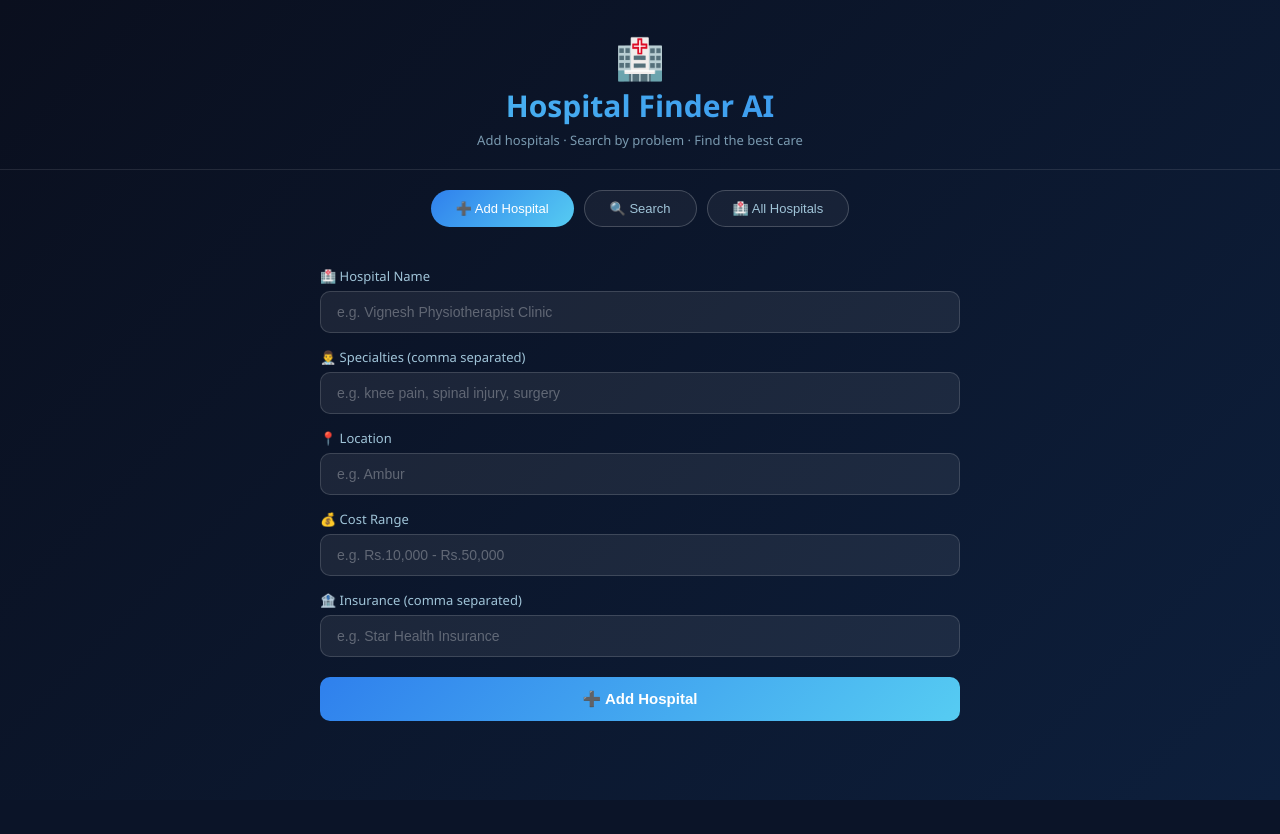
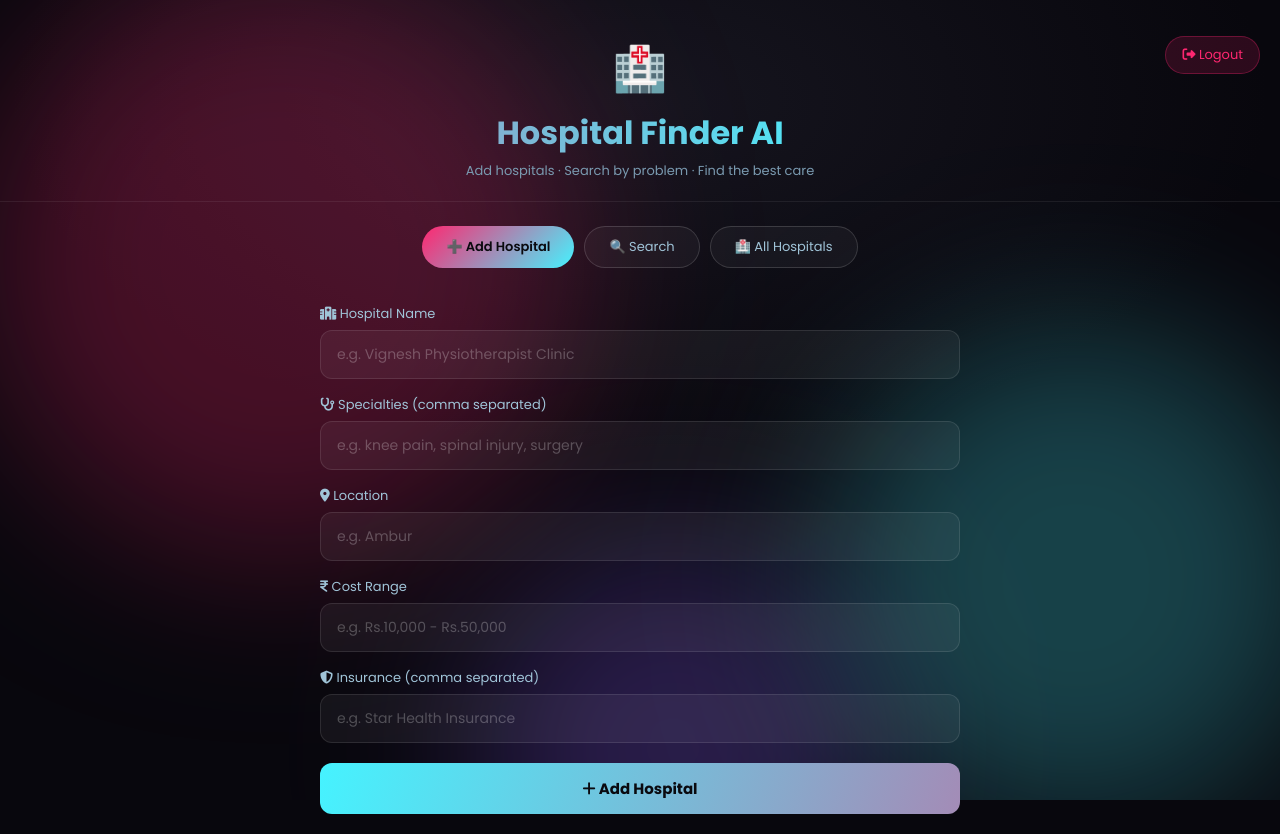
Before and after one commit to sanjaysandy533-dev/hospital-finder-ai, a Flask app: page / in a window 1280 px wide. Before the commit the page ends 800 px from the top, so only its background shows below. Run offline with Flask 3, Linux system fonts and the light colour scheme; the visitor is signed in with stand-in values (Sample User, id 1).

Commit message:
update the index.html

```diff
--- a/templates/index.html
+++ b/templates/index.html
@@ -4,54 +4,121 @@
     <meta charset="UTF-8">
     <meta name="viewport" content="width=device-width, initial-scale=1.0">
     <title>Hospital Finder AI</title>
+    <link rel="stylesheet" href="https://cdnjs.cloudflare.com/ajax/libs/font-awesome/6.5.2/css/all.min.css">
     <style>
-        * { margin: 0; padding: 0; box-sizing: border-box; }
+        @import url('https://fonts.googleapis.com/css2?family=Poppins:wght@300;400;500;600;700&display=swap');
+
+        * { margin: 0; padding: 0; box-sizing: border-box; font-family: "Poppins", sans-serif; }
+
         body {
-            font-family: 'Segoe UI', sans-serif;
-            background: linear-gradient(135deg, #0a0f1e, #0d1f3c);
             min-height: 100vh;
+            background: radial-gradient(70% 60% at 50% 12%, #16151f 0%, #08070d 70%), #08070d;
             color: white;
+            overflow-x: hidden;
         }
+
+        /* Aurora background blobs */
+        .aurora {
+            position: fixed;
+            top: 0; left: 0;
+            width: 100%; height: 100%;
+            pointer-events: none;
+            z-index: 0;
+            overflow: hidden;
+        }
+        .blob {
+            position: absolute;
+            border-radius: 50%;
+            mix-blend-mode: screen;
+            filter: blur(80px);
+            opacity: 0.25;
+        }
+        .blob-1 { width: 600px; height: 600px; background: #ff2770; top: -100px; left: -100px; animation: drift1 14s ease-in-out infinite; }
+        .blob-2 { width: 500px; height: 500px; background: #45f3ff; top: 50%; right: -100px; animation: drift2 17s ease-in-out infinite; }
+        .blob-3 { width: 400px; height: 400px; background: #8a5cff; bottom: -100px; left: 40%; animation: drift3 12s ease-in-out infinite; }
+
+        @keyframes drift1 { 0%,100%{transform:translate(0,0)} 50%{transform:translate(80px,60px)} }
+        @keyframes drift2 { 0%,100%{transform:translate(0,0)} 50%{transform:translate(-60px,-80px)} }
+        @keyframes drift3 { 0%,100%{transform:translate(0,0)} 50%{transform:translate(-40px,50px)} }
+
+        /* Header */
         .header {
+            position: relative;
+            z-index: 1;
             text-align: center;
-            padding: 30px 20px 20px;
-            border-bottom: 1px solid rgba(255,255,255,0.1);
+            padding: 36px 20px 20px;
+            border-bottom: 1px solid rgba(255,255,255,0.07);
         }
+        .header-icon { font-size: 44px; margin-bottom: 8px; }
         .header h1 {
-            font-size: 30px;
-            background: linear-gradient(90deg, #56ccf2, #2f80ed);
+            font-size: 32px;
+            font-weight: 700;
+            background: linear-gradient(90deg, #45f3ff, #ff2770, #45f3ff);
+            background-size: 200%;
             -webkit-background-clip: text;
             -webkit-text-fill-color: transparent;
+            animation: shimmer 4s linear infinite;
         }
-        .header p { color: #7a9ab0; font-size: 13px; margin-top: 5px; }
+        @keyframes shimmer { 0%{background-position:0%} 100%{background-position:200%} }
+        .header p { color: #7a9ab0; font-size: 13px; margin-top: 4px; }
+        .logout-btn {
+            position: absolute;
+            right: 20px; top: 36px;
+            background: rgba(255,39,112,0.15);
+            border: 1px solid rgba(255,39,112,0.3);
+            color: #ff2770;
+            padding: 8px 16px;
+            border-radius: 20px;
+            cursor: pointer;
+            font-size: 13px;
+            text-decoration: none;
+            transition: all 0.3s;
+        }
+        .logout-btn:hover { background: rgba(255,39,112,0.3); }
+
+        /* Tabs */
         .tabs {
+            position: relative;
+            z-index: 1;
             display: flex;
             justify-content: center;
             gap: 10px;
-            padding: 20px;
+            padding: 24px 20px 16px;
         }
         .tab {
-            padding: 10px 25px;
+            padding: 10px 24px;
             border-radius: 25px;
-            border: 1px solid rgba(255,255,255,0.2);
-            background: rgba(255,255,255,0.05);
+            border: 1px solid rgba(255,255,255,0.15);
+            background: rgba(255,255,255,0.04);
             color: #a0c4d8;
             cursor: pointer;
             font-size: 13px;
+            font-family: "Poppins", sans-serif;
+            transition: all 0.3s;
         }
         .tab.active {
-            background: linear-gradient(135deg, #2f80ed, #56ccf2);
-            color: white;
+            background: linear-gradient(135deg, #ff2770, #45f3ff);
+            color: #0a0a0f;
             border: none;
+            font-weight: 600;
         }
+        .tab:hover:not(.active) { border-color: #45f3ff; color: #45f3ff; }
+
+        /* Container */
         .container {
+            position: relative;
+            z-index: 1;
             max-width: 680px;
             margin: 0 auto;
             padding: 20px;
         }
+
+        /* Pages */
         .page { display: none; }
         .page.active { display: block; }
-        .form-group { margin-bottom: 15px; }
+
+        /* Form Groups */
+        .form-group { margin-bottom: 16px; }
         .form-group label {
             display: block;
             font-size: 13px;
@@ -60,46 +127,74 @@
         }
         .form-group input {
             width: 100%;
-            padding: 12px 16px;
-            border-radius: 10px;
-            border: 1px solid rgba(255,255,255,0.15);
-            background: rgba(255,255,255,0.07);
+            padding: 13px 16px;
+            border-radius: 12px;
+            border: 1.5px solid rgba(255,255,255,0.1);
+            background: rgba(255,255,255,0.05);
             color: white;
             font-size: 14px;
+            font-family: "Poppins", sans-serif;
             outline: none;
+            transition: all 0.3s;
         }
-        .form-group input::placeholder { color: rgba(255,255,255,0.3); }
+        .form-group input:focus {
+            border-color: #45f3ff;
+            background: rgba(69,243,255,0.06);
+            box-shadow: 0 0 0 3px rgba(69,243,255,0.12), 0 0 24px rgba(69,243,255,0.15);
+        }
+        .form-group input::placeholder { color: rgba(255,255,255,0.25); }
+
+        /* Button */
         .btn {
             width: 100%;
-            padding: 13px;
-            border-radius: 10px;
+            padding: 14px;
+            border-radius: 12px;
             border: none;
-            background: linear-gradient(135deg, #2f80ed, #56ccf2);
-            color: white;
+            background: linear-gradient(110deg, #45f3ff, #ff2770);
+            background-size: 200%;
+            background-position: 0%;
+            color: #0a0a0f;
             font-size: 15px;
-            font-weight: bold;
+            font-weight: 700;
+            font-family: "Poppins", sans-serif;
             cursor: pointer;
-            margin-top: 5px;
+            transition: all 0.4s;
+            margin-top: 4px;
         }
+        .btn:hover {
+            background-position: 100%;
+            box-shadow: 0 0 20px rgba(69,243,255,0.4), 0 0 40px rgba(255,39,112,0.3);
+            transform: translateY(-1px);
+        }
+
+        /* Cards */
         .card {
-            background: rgba(255,255,255,0.07);
-            border: 1px solid rgba(255,255,255,0.12);
-            border-radius: 16px;
-            padding: 18px;
+            background: rgba(255,255,255,0.04);
+            border: 1px solid rgba(255,255,255,0.1);
+            border-radius: 18px;
+            padding: 20px;
             margin-bottom: 14px;
+            backdrop-filter: blur(10px);
+            transition: all 0.3s;
             animation: fadeUp 0.4s ease;
         }
+        .card:hover {
+            border-color: rgba(69,243,255,0.3);
+            box-shadow: 0 0 20px rgba(69,243,255,0.1);
+            transform: translateY(-2px);
+        }
         @keyframes fadeUp {
-            from { opacity: 0; transform: translateY(10px); }
+            from { opacity: 0; transform: translateY(12px); }
             to { opacity: 1; transform: translateY(0); }
         }
-        .card h3 { color: #56ccf2; font-size: 16px; margin-bottom: 5px; }
+        .card h3 { color: #45f3ff; font-size: 16px; margin-bottom: 5px; }
         .card p { font-size: 13px; color: #ccc; margin: 4px 0; }
+
         .badge {
             display: inline-block;
-            background: rgba(86,204,242,0.1);
-            border: 1px solid rgba(86,204,242,0.2);
-            color: #56ccf2;
+            background: rgba(69,243,255,0.1);
+            border: 1px solid rgba(69,243,255,0.2);
+            color: #45f3ff;
             border-radius: 20px;
             padding: 3px 10px;
             font-size: 12px;
@@ -117,65 +212,93 @@
         }
         .cost {
             display: inline-block;
-            background: rgba(47,128,237,0.2);
-            color: #56ccf2;
+            background: rgba(255,39,112,0.15);
+            border: 1px solid rgba(255,39,112,0.2);
+            color: #ff6b9d;
             border-radius: 8px;
             padding: 4px 12px;
             font-size: 13px;
             margin: 8px 0;
         }
+        .id-badge {
+            display: inline-block;
+            background: rgba(255,255,255,0.08);
+            color: #aaa;
+            border-radius: 6px;
+            padding: 2px 8px;
+            font-size: 11px;
+            margin-bottom: 6px;
+        }
         .delete-btn {
             float: right;
-            background: rgba(235,87,87,0.2);
+            background: rgba(235,87,87,0.15);
             border: 1px solid rgba(235,87,87,0.3);
             color: #eb5757;
             border-radius: 8px;
             padding: 4px 12px;
             cursor: pointer;
             font-size: 12px;
+            font-family: "Poppins", sans-serif;
+            transition: all 0.3s;
         }
+        .delete-btn:hover { background: rgba(235,87,87,0.3); }
+
+        /* Messages */
         .message {
             padding: 12px 16px;
-            border-radius: 10px;
+            border-radius: 12px;
             margin-bottom: 14px;
             font-size: 13px;
             display: none;
         }
         .success {
-            background: rgba(39,174,96,0.2);
+            background: rgba(39,174,96,0.15);
             border: 1px solid rgba(39,174,96,0.3);
             color: #6fcf97;
         }
-        .error {
-            background: rgba(235,87,87,0.2);
+        .error-msg {
+            background: rgba(235,87,87,0.15);
             border: 1px solid rgba(235,87,87,0.3);
             color: #eb5757;
         }
         .empty {
             text-align: center;
             color: #7a9ab0;
-            padding: 30px;
+            padding: 40px;
             font-size: 14px;
         }
-        .id-badge {
-            display: inline-block;
-            background: rgba(255,255,255,0.1);
-            color: #aaa;
-            border-radius: 6px;
-            padding: 2px 8px;
-            font-size: 11px;
-            margin-bottom: 6px;
+
+        /* Section title */
+        .section-title {
+            font-size: 13px;
+            color: #a0c4d8;
+            margin-bottom: 14px;
+            display: flex;
+            align-items: center;
+            gap: 8px;
         }
     </style>
 </head>
 <body>
 
+<!-- Aurora Background -->
+<div class="aurora">
+    <div class="blob blob-1"></div>
+    <div class="blob blob-2"></div>
+    <div class="blob blob-3"></div>
+</div>
+
+<!-- Header -->
 <div class="header">
-    <div style="font-size:40px">🏥</div>
+    <div class="header-icon">🏥</div>
     <h1>Hospital Finder AI</h1>
     <p>Add hospitals · Search by problem · Find the best care</p>
+    <a href="/logout" class="logout-btn">
+        <i class="fa-solid fa-right-from-bracket"></i> Logout
+    </a>
 </div>
 
+<!-- Tabs -->
 <div class="tabs">
     <button class="tab active" onclick="showPage('add', this)">➕ Add Hospital</button>
     <button class="tab" onclick="showPage('search', this)">🔍 Search</button>
@@ -188,37 +311,41 @@
     <div class="page active" id="page-add">
         <div id="add-msg" class="message"></div>
         <div class="form-group">
-            <label>🏥 Hospital Name</label>
+            <label><i class="fa-solid fa-hospital"></i> Hospital Name</label>
             <input type="text" id="h-name" placeholder="e.g. Vignesh Physiotherapist Clinic">
         </div>
         <div class="form-group">
-            <label>👨‍⚕️ Specialties (comma separated)</label>
+            <label><i class="fa-solid fa-stethoscope"></i> Specialties (comma separated)</label>
             <input type="text" id="h-spec" placeholder="e.g. knee pain, spinal injury, surgery">
         </div>
         <div class="form-group">
-            <label>📍 Location</label>
+            <label><i class="fa-solid fa-location-dot"></i> Location</label>
             <input type="text" id="h-loc" placeholder="e.g. Ambur">
         </div>
         <div class="form-group">
-            <label>💰 Cost Range</label>
+            <label><i class="fa-solid fa-indian-rupee-sign"></i> Cost Range</label>
             <input type="text" id="h-cost" placeholder="e.g. Rs.10,000 - Rs.50,000">
         </div>
         <div class="form-group">
-            <label>🏦 Insurance (comma separated)</label>
+            <label><i class="fa-solid fa-shield-halved"></i> Insurance (comma separated)</label>
             <input type="text" id="h-ins" placeholder="e.g. Star Health Insurance">
         </div>
-        <button class="btn" onclick="addHospital()">➕ Add Hospital</button>
+        <button class="btn" onclick="addHospital()">
+            <i class="fa-solid fa-plus"></i> Add Hospital
+        </button>
     </div>
 
     <!-- SEARCH -->
     <div class="page" id="page-search">
         <div class="form-group">
-            <label>🤒 What is your health problem?</label>
+            <label><i class="fa-solid fa-face-sad-tear"></i> What is your health problem?</label>
             <input type="text" id="s-problem"
                 placeholder="e.g. knee pain, fever, chest pain..."
                 onkeydown="if(event.key==='Enter') searchHospital()">
         </div>
-        <button class="btn" onclick="searchHospital()">🔍 Find Hospital</button>
+        <button class="btn" onclick="searchHospital()">
+            <i class="fa-solid fa-magnifying-glass"></i> Find Hospital
+        </button>
         <br><br>
         <div id="search-results"></div>
     </div>
@@ -242,13 +369,13 @@
     async function addHospital() {
         const name = document.getElementById('h-name').value.trim();
         const spec = document.getElementById('h-spec').value.trim();
-        const loc = document.getElementById('h-loc').value.trim();
+        const loc  = document.getElementById('h-loc').value.trim();
         const cost = document.getElementById('h-cost').value.trim();
-        const ins = document.getElementById('h-ins').value.trim();
-        const msg = document.getElementById('add-msg');
+        const ins  = document.getElementById('h-ins').value.trim();
+        const msg  = document.getElementById('add-msg');
 
         if (!name || !spec || !loc || !cost || !ins) {
-            msg.className = 'message error';
+            msg.className = 'message error-msg';
             msg.style.display = 'block';
             msg.textContent = '⚠️ Please fill all fields!';
             return;
@@ -266,16 +393,16 @@
 
         document.getElementById('h-name').value = '';
         document.getElementById('h-spec').value = '';
-        document.getElementById('h-loc').value = '';
+        document.getElementById('h-loc').value  = '';
         document.getElementById('h-cost').value = '';
-        document.getElementById('h-ins').value = '';
+        document.getElementById('h-ins').value  = '';
     }
 
     async function searchHospital() {
         const problem = document.getElementById('s-problem').value.trim();
         const div = document.getElementById('search-results');
         if (!problem) {
-            div.innerHTML = '<p class="empty">Please type your health problem!</p>';
+            div.innerHTML = '<p class="empty">Please type your health problem! 🤒</p>';
             return;
         }
         const res = await fetch('/search', {
@@ -288,7 +415,7 @@
             div.innerHTML = '<p class="empty">😔 No hospitals found! Please add hospitals first!</p>';
             return;
         }
-        div.innerHTML = '<p style="color:#a0c4d8;font-size:13px;margin-bottom:10px">🏆 ' + data.length + ' Hospital(s) Found:</p>' +
+        div.innerHTML = '<p class="section-title">🏆 ' + data.length + ' Hospital(s) Found:</p>' +
             data.map(h => card(h)).join('');
     }
 
@@ -297,23 +424,30 @@
         const data = await res.json();
         const div = document.getElementById('all-results');
         if (data.length === 0) {
-            div.innerHTML = '<p class="empty">No hospitals yet! Go to Add Hospital tab! 😊</p>';
+            div.innerHTML = '<p class="empty">No hospitals yet! Go to Add Hospital tab 😊</p>';
             return;
         }
-        div.innerHTML = data.map(h => card(h)).join('');
+        div.innerHTML = '<p class="section-title">🏥 ' + data.length + ' Hospital(s) in database:</p>' +
+            data.map(h => card(h)).join('');
     }
 
     function card(h) {
         return `
         <div class="card">
             <span class="id-badge">ID: ${h.id}</span>
-            <button class="delete-btn" onclick="deleteHospital(${h.id})">🗑️ Delete</button>
-            <h3>🏥 ${h.name}</h3>
-            <p>📍 ${h.location}</p>
-            <div class="cost">💰 ${h.cost}</div><br>
-            <p style="font-size:12px;color:#a0c4d8;margin:6px 0 4px">🏦 Insurance:</p>
+            <button class="delete-btn" onclick="deleteHospital(${h.id})">
+                <i class="fa-solid fa-trash"></i> Delete
+            </button>
+            <h3><i class="fa-solid fa-hospital"></i> ${h.name}</h3>
+            <p><i class="fa-solid fa-location-dot" style="color:#ff2770"></i> ${h.location}</p>
+            <div class="cost"><i class="fa-solid fa-indian-rupee-sign"></i> ${h.cost}</div><br>
+            <p style="font-size:12px;color:#a0c4d8;margin:6px 0 4px">
+                <i class="fa-solid fa-shield-halved"></i> Insurance:
+            </p>
             ${h.insurance.map(i => `<span class="ins-badge">${i}</span>`).join('')}
-            <p style="font-size:12px;color:#a0c4d8;margin:8px 0 4px">👨‍⚕️ Specialties:</p>
+            <p style="font-size:12px;color:#a0c4d8;margin:8px 0 4px">
+                <i class="fa-solid fa-stethoscope"></i> Specialties:
+            </p>
             ${h.specialties.map(s => `<span class="badge">${s}</span>`).join('')}
         </div>`;
     }
```
